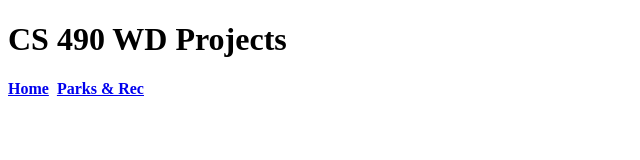
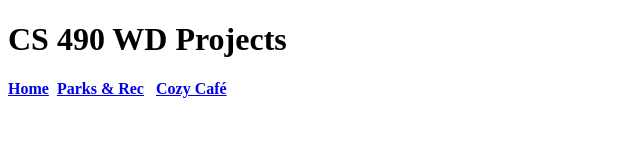
Before and after one commit to gavinbarton7/COMP-SCI-490WD-Repository, a plain HTML site: page index.html in a window 1280 px wide. Shown: the full height of the page, 0-640 px from the left. Drawn offline with Linux system fonts and the light colour scheme.

Commit message:
Update index.html to add path to week 3 project

```diff
--- a/index.html
+++ b/index.html
@@ -13,6 +13,7 @@
     <nav>
         <b>
             <a href="index.html">Home</a>&nbsp;&nbsp;<a href="Week2Assignment/home.html">Parks & Rec</a>
+			&nbsp;&nbsp;<a href="Week3Project/home.html">Cozy Café</a>
         </b>
 
     </nav>
```
